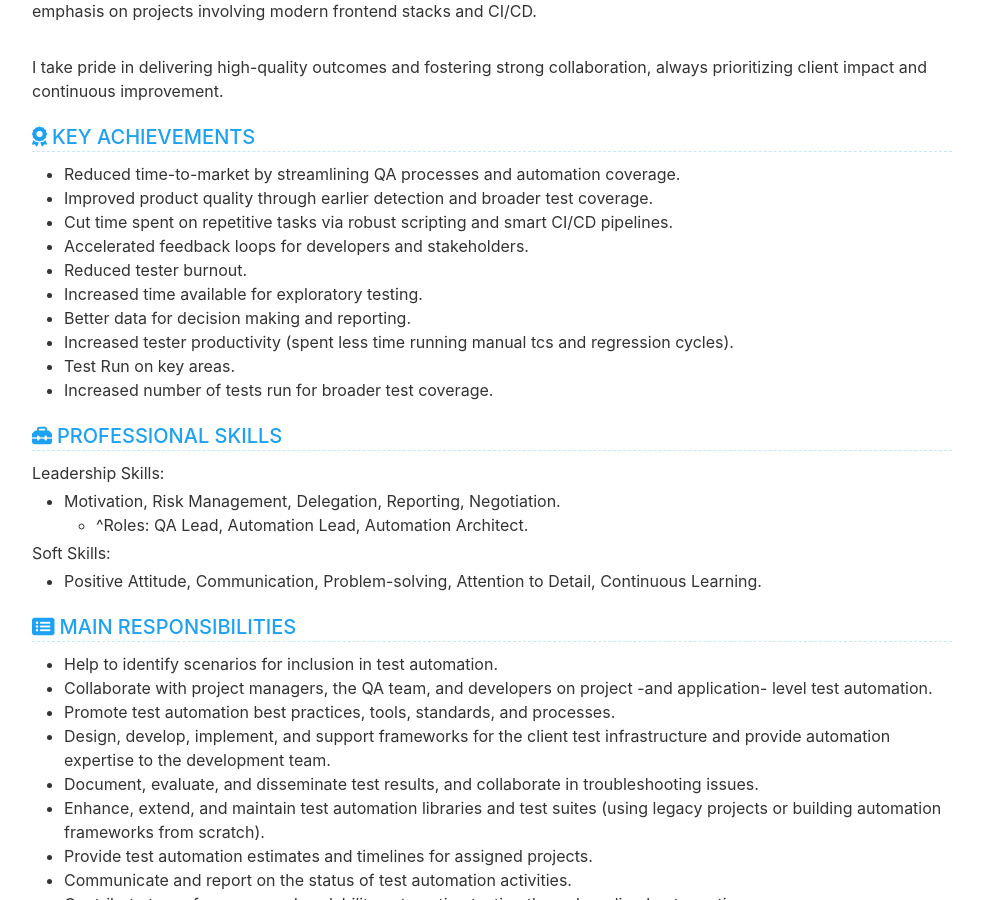
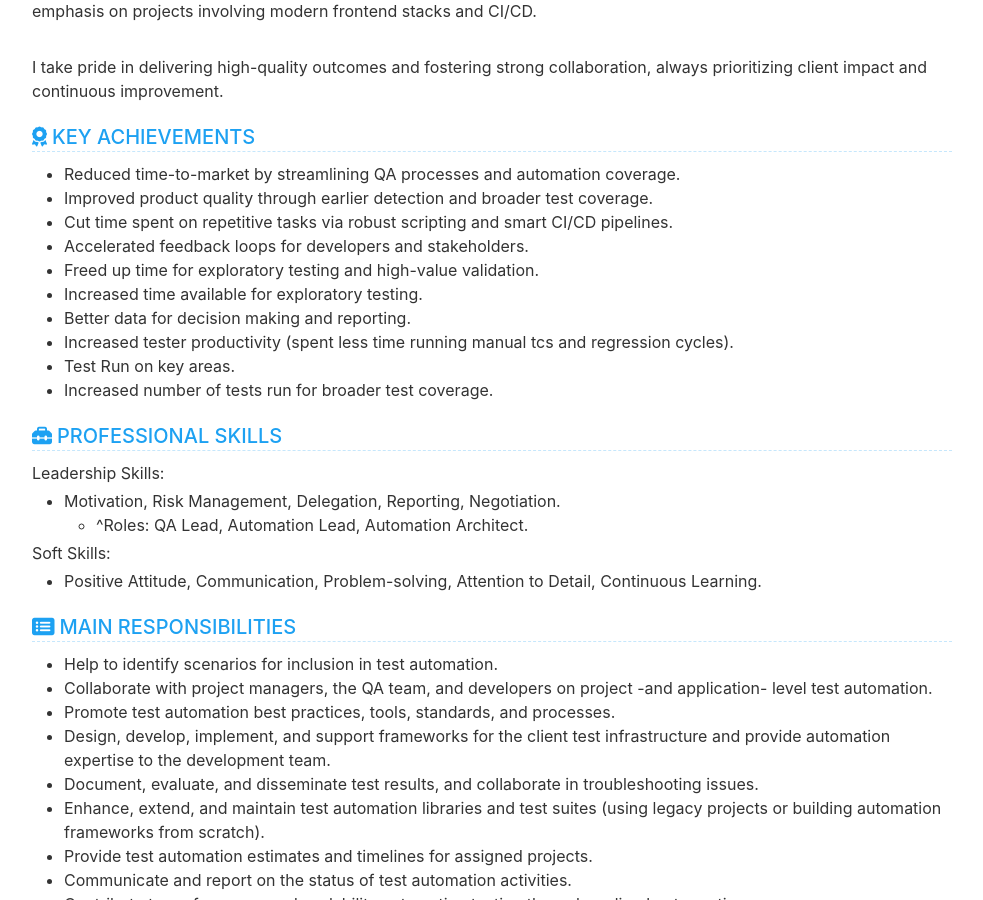
Before and after one commit to cvera08/full-resume, a Jekyll site: the page built from index.html, in a window 1280 px wide and 900 px high, scrolled down 934 px. Shown: the whole window, without its empty margins (148-1131 px from the left). Built offline with Jekyll 4.4.1, drawn with Linux system fonts in a browser that asks for light colours.

Commit message:
feat: key achievements change - fifth paragraph

```diff
--- a/_data/data.yml
+++ b/_data/data.yml
@@ -71,7 +71,7 @@ award:
     - Improved product quality through earlier detection and broader test coverage.
     - Cut time spent on repetitive tasks via robust scripting and smart CI/CD pipelines.
     - Accelerated feedback loops for developers and stakeholders.
-    - Reduced tester burnout.
+    - Freed up time for exploratory testing and high-value validation.
     - Increased time available for exploratory testing.
     - Better data for decision making and reporting.
     - Increased tester productivity (spent less time running manual tcs and regression cycles).
```
